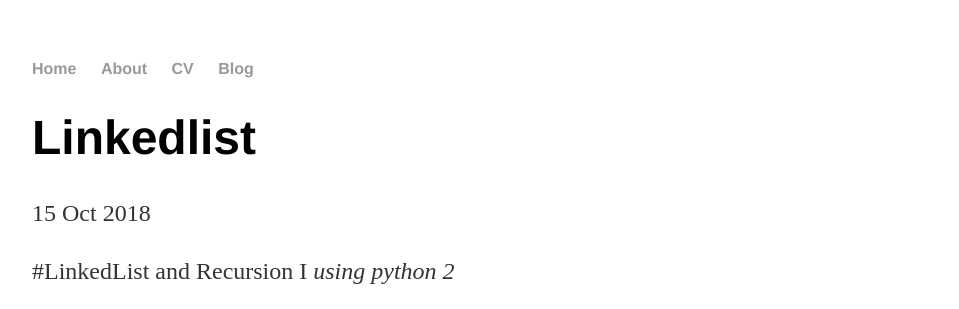
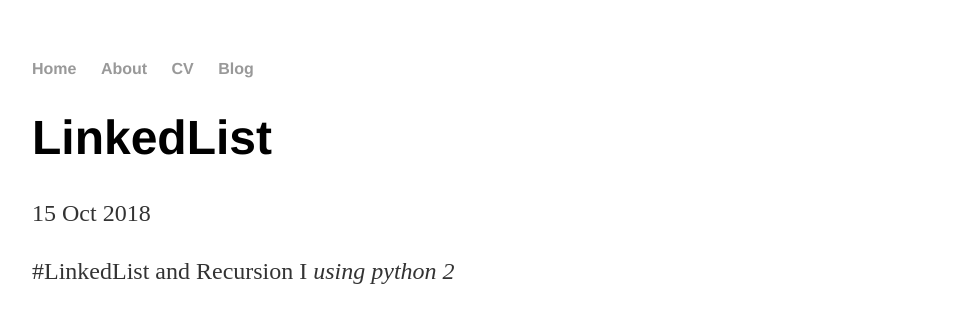
Before and after one commit to asukawen/asukawen.github.io, a Jekyll site: the page built from _posts/2018-10-15-LinkedList.md, in a window 1280 px wide. Shown: the top 309 px of the page, without its empty margins (160-1119 px from the left). Built offline with Jekyll 4.4.1, drawn with Linux system fonts in a browser that asks for light colours; our own code applies the rules of GitHub Pages for plain Markdown files; part of the change alters nothing that is shown.

```diff
--- a/_posts/2018-10-15-LinkedList.md
+++ b/_posts/2018-10-15-LinkedList.md
@@ -1,3 +1,8 @@
+---
+layout: post
+title: "LinkedList"
+date: 2018-10-15
+---
 #LinkedList and Recursion I
 *using python 2*
 ###### Why LinkedList?
```
